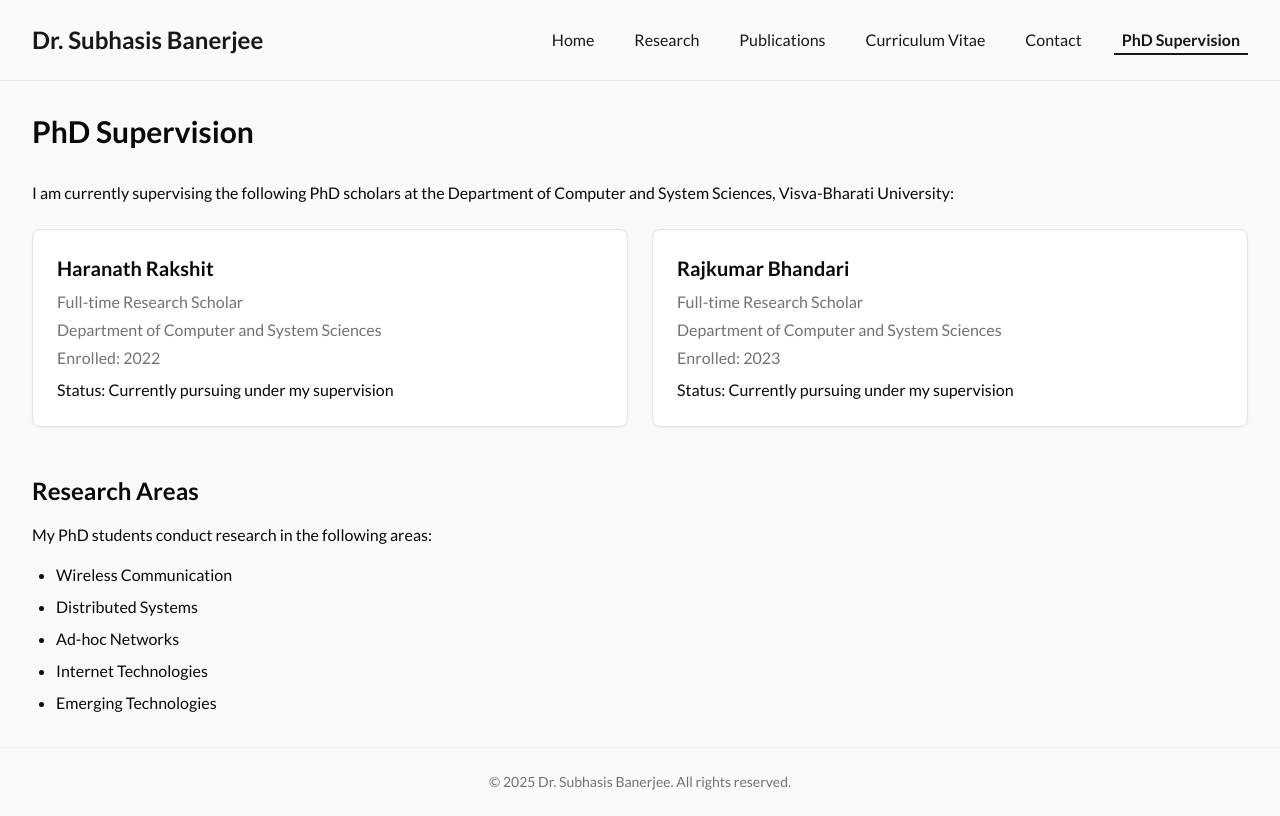
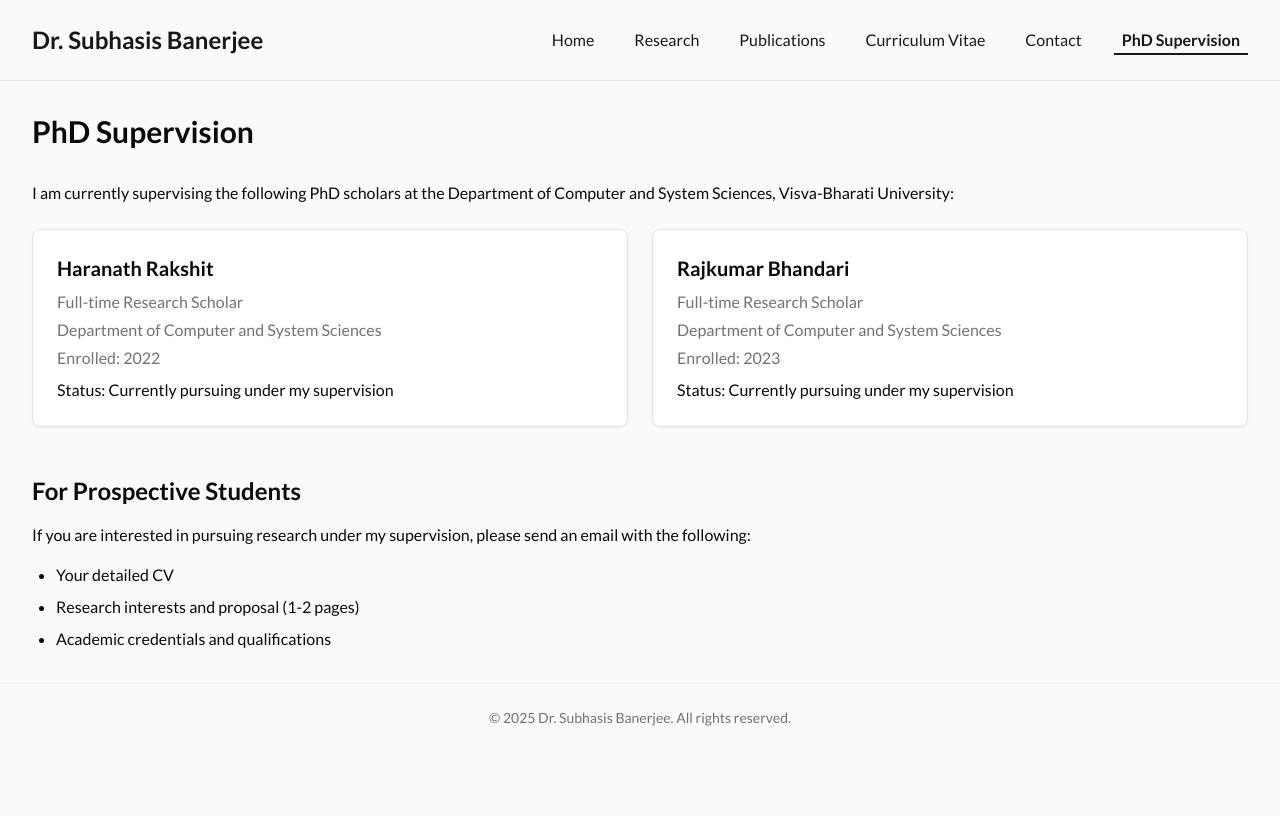
Before and after one commit to web2cloudapp/Dr-Subhasis-Banerjee, a Next.js app: page /phd-supervision in a window 1280 px wide. Built offline with nearby package versions, Linux system fonts and the light colour scheme.

Commit message:
Update page.tsx

```diff
--- a/src/app/phd-supervision/page.tsx
+++ b/src/app/phd-supervision/page.tsx
@@ -26,14 +26,13 @@ export default function PhDSupervision() {
       </div>
 
       <div className="mt-12">
-        <h2 className="text-2xl font-bold mb-4">Research Areas</h2>
-        <p className="mb-4">My PhD students conduct research in the following areas:</p>
+        <h2 className="text-2xl font-bold mb-4">For Prospective Students</h2>
+        <p className="mb-4">If you are interested in pursuing research under my supervision, please send an email with the following:</p>
         <ul className="list-disc pl-6 space-y-2">
-          <li>Wireless Communication</li>
-          <li>Distributed Systems</li>
-          <li>Ad-hoc Networks</li>
-          <li>Internet Technologies</li>
-          <li>Emerging Technologies</li>
+          <li>Your detailed CV</li>
+          <li>Research interests and proposal (1-2 pages)</li>
+          <li>Academic credentials and qualifications</li>
+
         </ul>
       </div>
     </div>
```
